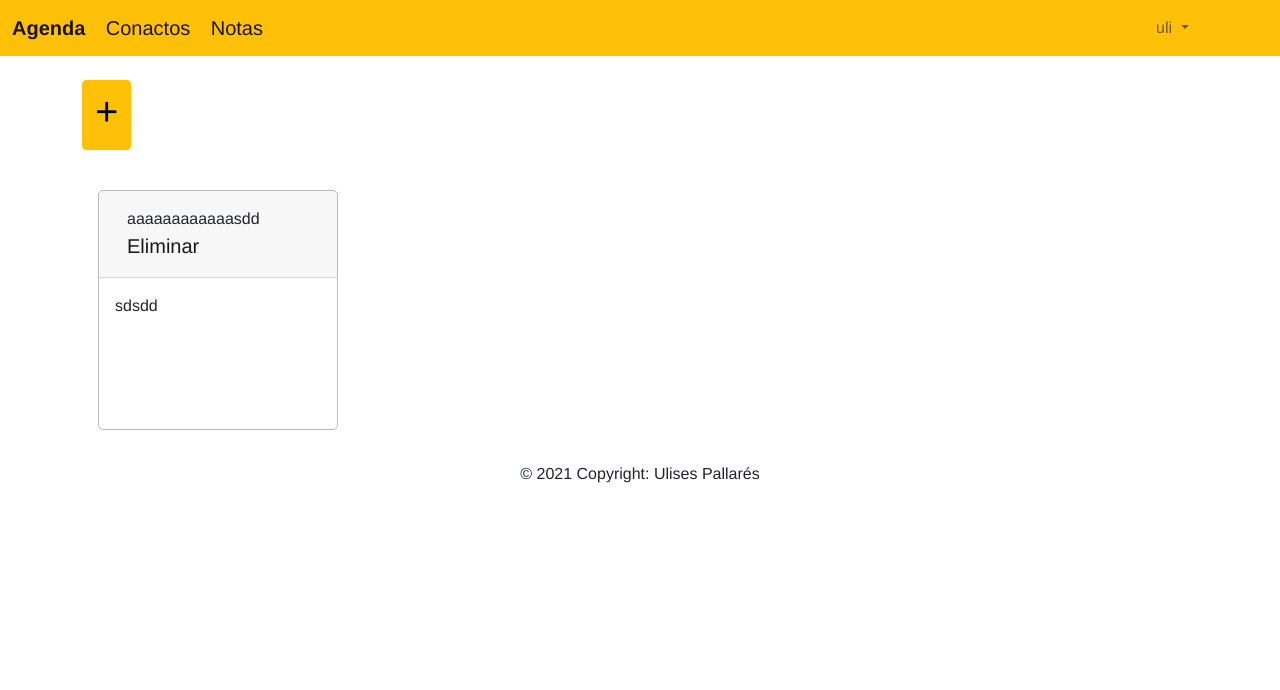
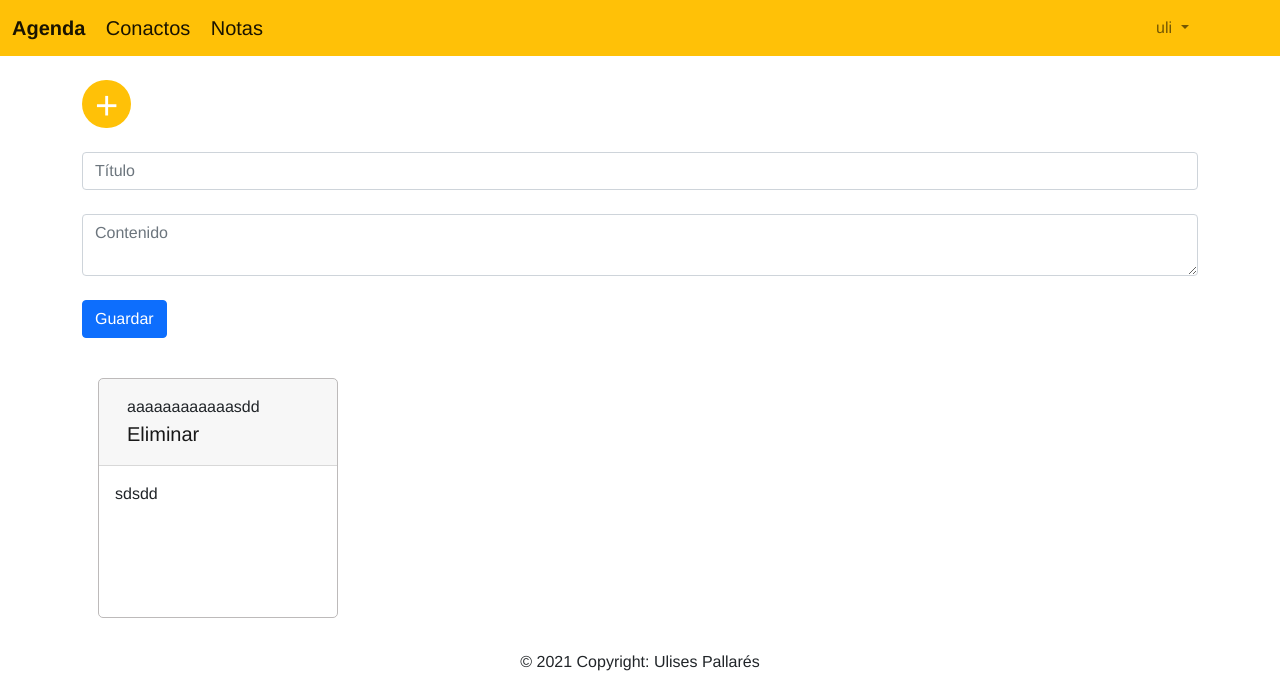
Before and after one commit to ulisespallares888/Agenda, a Django app: page /lista_notas in a window 1280 px wide. Shown: the top 690 px of the page. Run offline with Django 3.2, Linux system fonts and the light colour scheme; a user stored in the database is signed in; data comes from the database, SQL or seed files in the repository; both versions use the stored data as it was after the commit; some libraries are stand-ins or nearby versions.

Commit message:
changes: boton "crear notas"

```diff
--- a/Agenda_contactos/static/js/alerta_eliminar.js
+++ b/Agenda_contactos/static/js/alerta_eliminar.js
@@ -13,6 +13,31 @@
 
 })();
 
-$('#myModal').on('shown.bs.modal', function () {
-    $('#myInput').trigger('focus')
-  })
+
+(function () {
+
+    const btnEliminacion = document.querySelectorAll(".btnEliminacion_nota");
+
+    btnEliminacion.forEach(btn => {
+        btn.addEventListener('click', (e) => {
+            const confirmacion = confirm('¿Seguro de eliminar la nota?');
+            if (!confirmacion) {
+                e.preventDefault();
+            }
+        });
+    });
+
+})();
+
+
+
+
+function mostrar() {
+    div = document.getElementById('flotante');
+    div.style.display = '';
+}
+
+function cerrar() {
+    div = document.getElementById('flotante');
+    div.style.display = 'none';
+}
--- a/Notitas/models.py
+++ b/Notitas/models.py
@@ -6,6 +6,7 @@ class notitas(models.Model):
     titulo = models.CharField(max_length=100)
     contenido = models.TextField()
     propietario = models.ForeignKey(User, on_delete=models.CASCADE)
+    fecha_creacion = models.DateTimeField(auto_now_add=True)
 
     def __str__(self):
         salida = '{0} {1} {2}'
--- a/Notitas/templates/crud_notitas.html
+++ b/Notitas/templates/crud_notitas.html
@@ -15,57 +15,35 @@
 
 <br>
 
-<a  href="crear_nota/" class="btn btn-warning" data-toggle="modal" data-target="#exampleModal" data-whatever="@mdo"><h1>+</h1></a>
-
-<div class="modal fade" id="exampleModal" tabindex="-1" role="dialog" aria-labelledby="exampleModalLabel" aria-hidden="true"  >
-  <div class="modal-dialog" role="document">
-    <div class="modal-content">
-      <div class="modal-header">
-        <h5 class="modal-title" id="exampleModalLabel">Nueva Nota</h5>
-        <button type="button" class="close" data-dismiss="modal" aria-label="Close">
-          <span aria-hidden="true">&times;</span>
-        </button>
-      </div>
-      <div class="modal-body">
-        <form action="crear_nota" method="POST"> {% csrf_token %}
-
-          {{ form.as_p }}
-          <button type="submit" class="btn btn-primary">Guardar</button>
-        </form>
 
 
-        <!--<form action="crear_nota" method="POST"> {% csrf_token %}
-          <div class="form-group">
+<button  class="btn"  type="button" onclick="ocultar()" style=" border-radius:1.5rem;background-color: #ffc107; color: #fff; height: 3rem;" >
+  <h1 style="margin-top:-6px; ">+</h1>
+</button>
+<br>
+<br>
+<div id="obj1">
 
-            <input type="text" class="form-control" placeholder="Título" id="texttitulo" >
-          </div>
-          <div class="form-group">
+  <form class="form-gropup" action="{% url 'crear_nota' %}" method="POST">
+    {% csrf_token %}
 
-            <br>
-            <textarea class="form-control" placeholder="Contenido" id="textcontenido" ></textarea>
-          </div>
+    <div class="form-group">
+      <input type="text" class="form-control" id="texttitulo" placeholder="Título" name="texttitulo">
+    </div>
 
-         <div class="form-group">
-           <br>
-           <button type="submit" class="btn btn-primary">Guardar</button>
-           <button type="button" class="btn btn-secondary" data-dismiss="modal">Cerrar</button>
-          </div>
+    <br>
 
-        </form> -->
-      </div>
-      <div class="modal-footer">
+    <div class="form-group">
+      <textarea class="form-control" id="textcontenido" placeholder="Contenido" name="textcontenido"></textarea>
+    </div>
 
+    <br>
+    <button type="submit" class="btn btn-primary">Guardar</button>
 
-       </div>
-    </div>
-  </div>
+  </form>
 </div>
 
-
-
 <br>
-<br>
-
 
 <section class="main-section">
 
@@ -79,8 +57,12 @@
               <div class="class content">
                 {{ nota.titulo }}
 
+                <!--
+                  hcerun boton para eliminar con el evnto "btnEliminacion_nota"
+                -->
+
                 <div class="left" >
-                <a class="navbar-brand" href="eliminar_nota/{{ nota.id }}">Eliminar</a>
+                <a class="navbar-brand" href="eliminar_nota/{{ nota.id }}" id="btnEliminacion_nota">Eliminar</a>
                 </div>
 
               </div>
--- a/Notitas/urls.py
+++ b/Notitas/urls.py
@@ -9,6 +9,5 @@ urlpatterns = [
     path('lista_notas',NotasListView.as_view(),name='lista_notas'),
     path('crear_nota',crear_nota,name='crear_nota'),
     path('eliminar_nota/<int:id_nota>',eliminar_nota,name='eliminar_nota'),
-
     path('accounts/',include('django.contrib.auth.urls')),
     ]
--- a/Notitas/views.py
+++ b/Notitas/views.py
@@ -21,14 +21,14 @@ class NotasListView(ListView):
     context_object_name = 'notatias'
 
     def get_queryset(self):
-        return notitas.objects.filter(propietario_id = self.request.user.id)
+        return notitas.objects.filter(propietario_id = self.request.user.id).order_by('fecha_creacion').reverse()
 
 
 ##### views.py #####
 @login_required
 def crear_nota(request):
-    titulo = request.POST.get('texttitulo',False)
-    contenido = request.POST.get('textcontenido',"asdasdasdasdadadas asd as as dasda sdasd as a")
+    titulo = request.POST['texttitulo']
+    contenido = request.POST['textcontenido']
     if titulo == '' or contenido == '':
         messages.warning(request, 'Existen campos vacios')
     else:
@@ -43,12 +43,3 @@ def eliminar_nota(request, id_nota):
     nota.delete()
     messages.success(request, 'Nota eliminada')
     return redirect('lista_notas')
-
-"""
-class crear_nota(CreateView):
-    model = notitas
-    fields = ['titulo','contenido']
-    form = NotitasForm
-    success_url = reverse_lazy('lista_notas')
-
-    """
```
Also changed, not shown: Notitas/migrations/0005_notitas_fecha_creacion.py (added), db.sqlite3.
